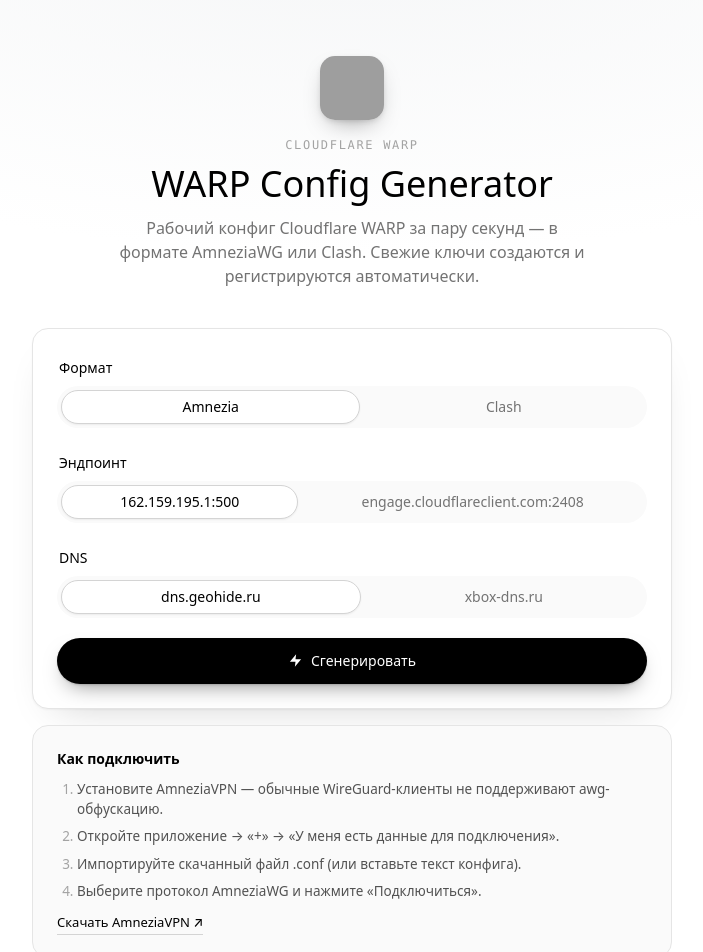
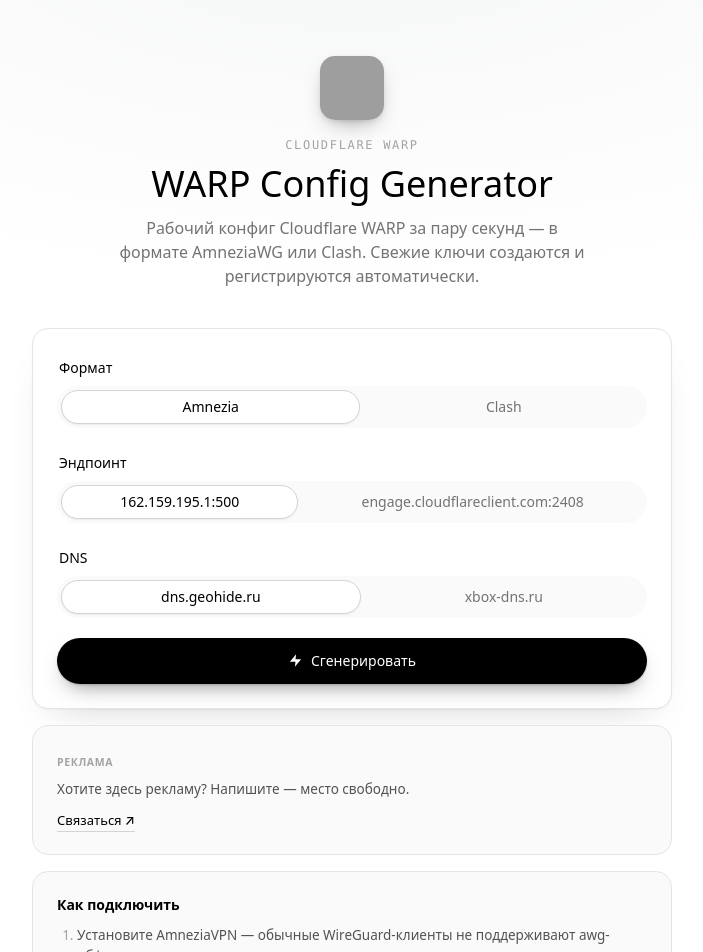
Before and after one commit to AppsGanin/warp-config-ru, a Next.js app: page / in a window 1280 px wide. Shown: the top 952 px of the page, without its empty margins (288-991 px from the left). Built offline with nearby package versions, Linux system fonts and the light colour scheme; grey boxes are pictures that could not be loaded.

Commit message:
feat(sponsor): add optional sponsor block to UI and Telegram messages

```diff
--- a/app/globals.css
+++ b/app/globals.css
@@ -470,6 +470,46 @@
   border-bottom-color: var(--ink);
 }
 
+/* Sponsor block (optional, toggled via config/sponsor.ts) ----------------- */
+/* divider only when the sponsor sits inside the result modal */
+.modal-inner .sponsor {
+  margin-top: 20px;
+  padding-top: 18px;
+  border-top: 1px solid var(--hairline);
+}
+
+.sponsor-tag {
+  display: inline-block;
+  font-size: 10.5px;
+  font-weight: 600;
+  letter-spacing: 0.06em;
+  text-transform: uppercase;
+  color: var(--mute);
+  margin-bottom: 8px;
+}
+
+.sponsor-text {
+  margin: 0;
+  font-size: 13.5px;
+  line-height: 1.5;
+  color: var(--charcoal);
+}
+
+.sponsor-cta {
+  display: inline-block;
+  margin-top: 12px;
+  font-size: 13px;
+  font-weight: 500;
+  color: var(--ink);
+  text-decoration: none;
+  border-bottom: 1px solid var(--hairline-strong);
+  padding-bottom: 1px;
+}
+
+.sponsor-cta:hover {
+  border-bottom-color: var(--ink);
+}
+
 .footer {
   margin-top: auto;
   padding-top: 56px;
--- a/app/page.tsx
+++ b/app/page.tsx
@@ -1,6 +1,8 @@
 import Generator from "@/components/Generator";
+import { SPONSOR, isSponsorEnabled } from "@/config/sponsor";
 
 export default function Home() {
+  const sponsor = isSponsorEnabled() ? SPONSOR : null;
   return (
     <main className="page">
       <div className="container">
@@ -14,7 +16,7 @@
           </p>
         </header>
 
-        <Generator />
+        <Generator sponsor={sponsor} />
       </div>
 
       <footer className="footer">
--- a/components/Generator.tsx
+++ b/components/Generator.tsx
@@ -12,6 +12,7 @@
 import { DNS_PROVIDERS } from "@/config/dns";
 import { ENDPOINTS } from "@/config/endpoints";
 import { CLASH_DEVICES } from "@/config/clash-templates";
+import type { Sponsor } from "@/config/sponsor";
 
 const FORMAT_OPTIONS: readonly { value: ConfigFormat; label: string }[] = [
   { value: "amneziawg", label: "Amnezia" },
@@ -121,7 +122,24 @@
   );
 }
 
-export default function Generator() {
+function SponsorBlock({ sponsor }: { sponsor: Sponsor }) {
+  return (
+    <aside className="sponsor">
+      <span className="sponsor-tag">{sponsor.title}</span>
+      <p className="sponsor-text">{sponsor.text}</p>
+      <a
+        className="sponsor-cta"
+        href={sponsor.url}
+        target="_blank"
+        rel="sponsored noopener noreferrer"
+      >
+        {sponsor.cta}
+      </a>
+    </aside>
+  );
+}
+
+export default function Generator({ sponsor }: { sponsor: Sponsor | null }) {
   const [format, setFormat] = useState<ConfigFormat>("amneziawg");
   const [dnsId, setDnsId] = useState<DnsId>("geohide");
   const [endpointId, setEndpointId] = useState<EndpointId>("default");
@@ -259,6 +277,12 @@
         )}
       </div>
 
+      {sponsor && (
+        <div className="guide-card sponsor-card">
+          <SponsorBlock sponsor={sponsor} />
+        </div>
+      )}
+
       <div className="guide-card">
         <ImportGuide format={format} device={device} />
       </div>
@@ -309,6 +333,8 @@
               </button>
             </div>
 
+            {sponsor && <SponsorBlock sponsor={sponsor} />}
+
             <ImportGuide format={result.format} device={device} />
           </div>
         )}
--- /dev/null
+++ b/config/sponsor.ts
@@ -0,0 +1,41 @@
+// Единый источник правды для рекламного / спонсорского блока.
+//
+// По умолчанию ВЫКЛЮЧЕН. Включить можно двумя способами:
+//   1. env-переменной  SPONSOR_ENABLED=1  (без пересборки логики — удобно на Vercel/Netlify);
+//   2. поменять DEFAULT_ENABLED на true ниже.
+//
+// Текст и ссылку правьте здесь — блок подхватится и на сайте (модалка результата),
+// и в Telegram-боте (подпись к файлу с конфигом).
+
+export interface Sponsor {
+  /** Короткий заголовок над предложением. */
+  title: string;
+  /** Текст предложения. */
+  text: string;
+  /** Подпись на кнопке / ссылке. */
+  cta: string;
+  /** Куда ведёт ссылка (партнёрская / реф-ссылка). */
+  url: string;
+}
+
+const DEFAULT_ENABLED = true;
+
+// Заглушка-плейсхолдер: пока нет рекламодателя — приглашаем разместиться.
+// Замените на реальный оффер, когда подключите партнёрку.
+export const SPONSOR: Sponsor = {
+  title: "Реклама",
+  text: "Хотите здесь рекламу? Напишите — место свободно.",
+  cta: "Связаться ↗",
+  url: "https://t.me/duelist",
+};
+
+/**
+ * Включён ли спонсорский блок.
+ * env SPONSOR_ENABLED имеет приоритет; "1" / "true" → вкл, "0" / "false" → выкл.
+ */
+export function isSponsorEnabled(): boolean {
+  const env = process.env.SPONSOR_ENABLED;
+  if (env === "1" || env === "true") return true;
+  if (env === "0" || env === "false") return false;
+  return DEFAULT_ENABLED;
+}
--- a/lib/telegram.ts
+++ b/lib/telegram.ts
@@ -2,6 +2,7 @@
 import { DNS_PROVIDERS } from "@/config/dns";
 import { ENDPOINTS } from "@/config/endpoints";
 import { CLASH_DEVICES } from "@/config/clash-templates";
+import { SPONSOR, isSponsorEnabled } from "@/config/sponsor";
 import type { ClashDevice, ConfigFormat, DnsId, EndpointId } from "@/types";
 
 // Shared Telegram-bot logic, used by the webhook route (app/api/telegram).
@@ -151,6 +152,12 @@
     : "📥 <b>Импорт:</b> добавьте как профиль в Clash Verge Rev / FlClash / OpenClash.";
 }
 
+/** Спонсорская строка для подписи к файлу (пусто, если блок выключен). */
+function sponsorLine(): string {
+  if (!isSponsorEnabled()) return "";
+  return `\n\n💎 <b>${esc(SPONSOR.title)}:</b> ${esc(SPONSOR.text)}\n<a href="${esc(SPONSOR.url)}">${esc(SPONSOR.cta)}</a>`;
+}
+
 // ── Handlers ──────────────────────────────────────────────────────────────
 async function onMessage(m: TgMessage): Promise<void> {
   if (m.text === "/help") {
@@ -204,7 +211,7 @@
       });
       // Результат — одно сообщение: сам файл, со сводкой и подсказкой в подписи
       // и кнопкой «Ещё конфиг». Служебное «Генерирую…» удаляем.
-      const caption = `✅ <b>Готово!</b>\n\n${summary(format, p2, p3)}\n\n${captionFor(format)}`;
+      const caption = `✅ <b>Готово!</b>\n\n${summary(format, p2, p3)}\n\n${captionFor(format)}${sponsorLine()}`;
       await sendDocument(chatId, result.fileName, result.config, caption, [[btn("🔄 Ещё конфиг", "restart")]]);
       await deleteMessage(chatId, messageId);
     } catch (err) {
```
